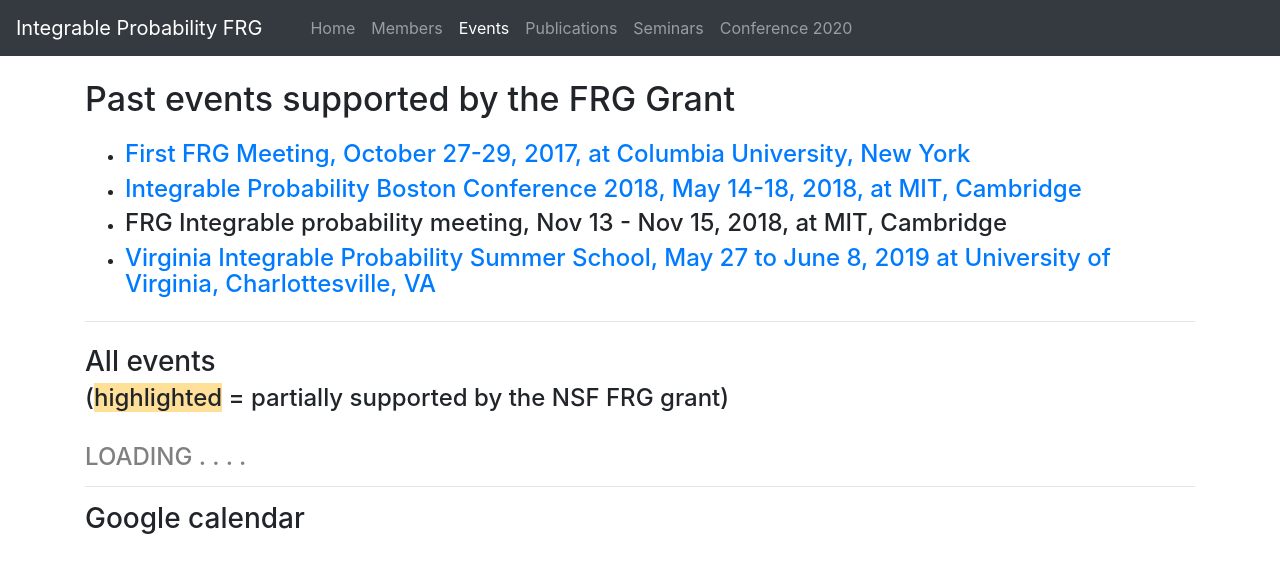
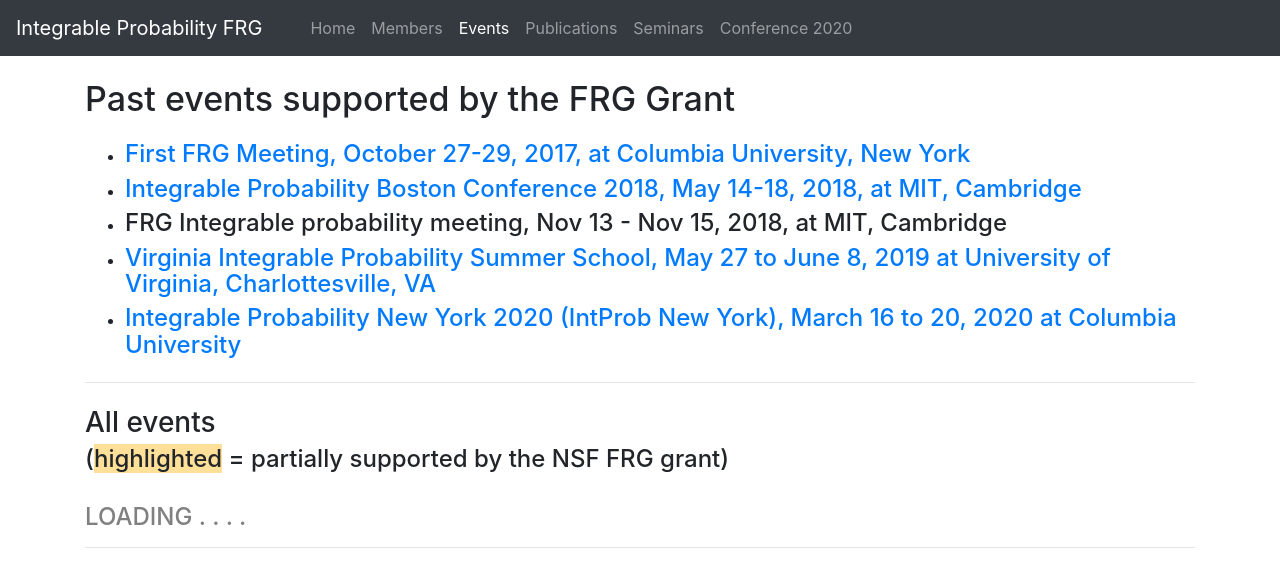
Before and after one commit to int-prob/int-prob-code, a Jekyll site: the page built from events.html, in a window 1280 px wide. Shown: the top 564 px of the page. Built offline with Jekyll 4.4.1, drawn with Linux system fonts in a browser that asks for light colours; nearby versions of some CDN libraries; comment, search, counter and statistics services are not loaded; grey boxes are pictures that could not be loaded.

Commit message:
Update events.html

```diff
--- a/events.html
+++ b/events.html
@@ -20,6 +20,9 @@ nav_id: Events
 	</h4></li>
   <li>
     <h4><a href="{{site.url}}/vipss2019/">Virginia Integrable Probability Summer School, May 27 to June 8, 2019 at University of Virginia, Charlottesville, VA</a></hr>
+  </li>
+	<li>
+    <h4><a href="{{site.url}}/conference2020/">Integrable Probability New York 2020 (IntProb New York), March 16 to 20, 2020 at Columbia University</a></hr>
   </li>
 </ul>
 
```
